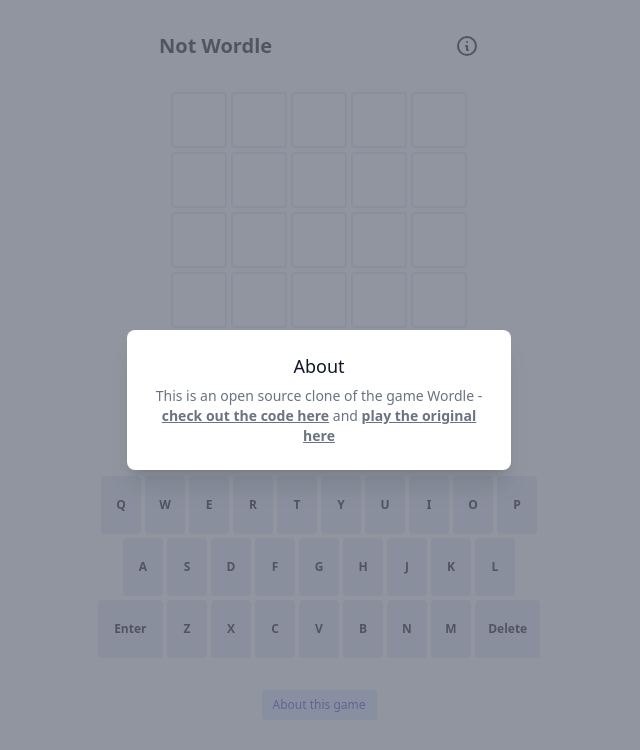
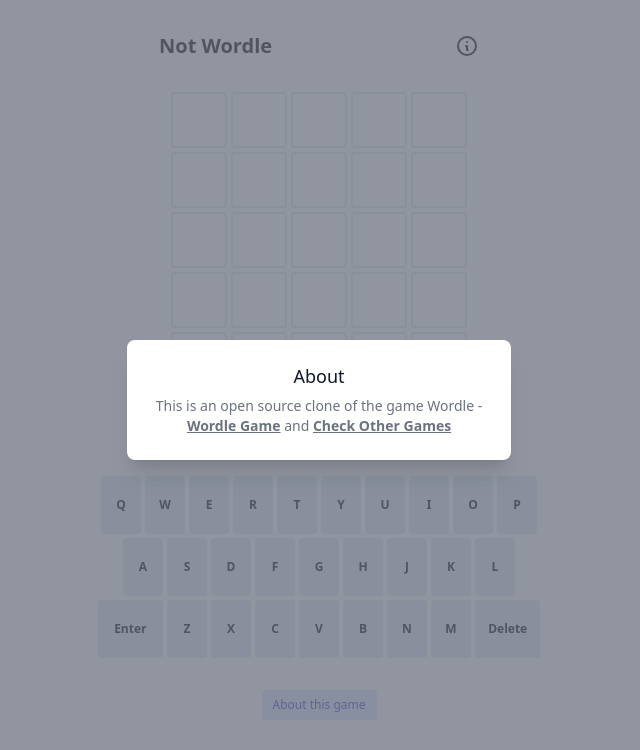
Before and after one commit to wongbener/wordle1, a React (Create React App) app: page / in a window 1280 px wide. Both pictures are taken after a click on the button "About this game". Shown: the top 750 px of the page, without its empty margins (321-961 px from the left). Built offline with nearby package versions, Linux system fonts and the light colour scheme.

Commit message:
Update AboutModal.tsx

```diff
--- a/src/components/modals/AboutModal.tsx
+++ b/src/components/modals/AboutModal.tsx
@@ -56,17 +56,17 @@
                     <p className="text-sm text-gray-500">
                       This is an open source clone of the game Wordle -{" "}
                       <a
-                        href="https://github.com/hannahcode/wordle"
+                        href="https://kevin.games"
                         className="underline font-bold"
                       >
-                        check out the code here
+                        Wordle Game
                       </a>{" "}
                       and{" "}
                       <a
-                        href="https://www.powerlanguage.co.uk/wordle/"
+                        href="https://kevin.games"
                         className="underline font-bold"
                       >
-                        play the original here
+                        Check Other Games
                       </a>
                     </p>
                   </div>
```
